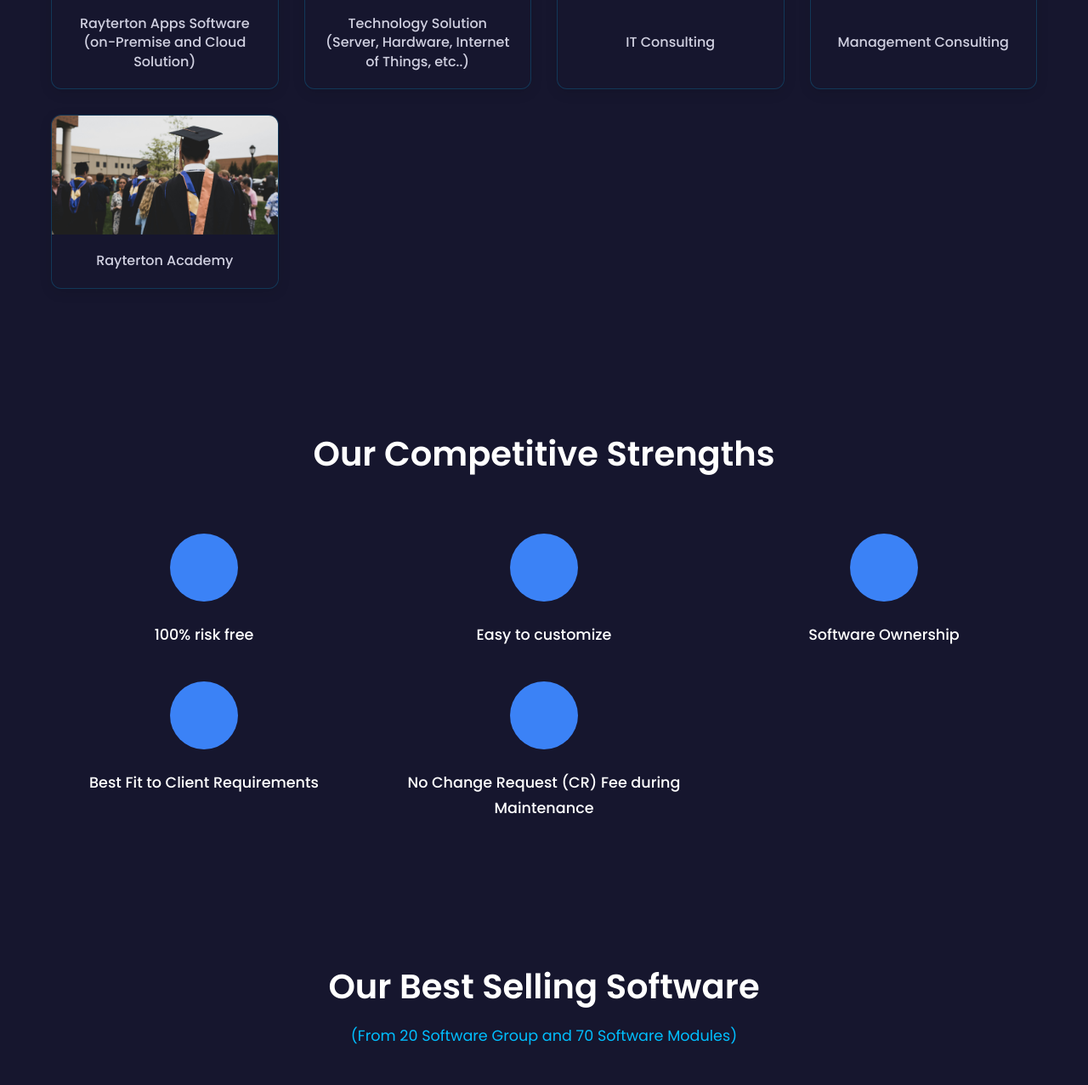
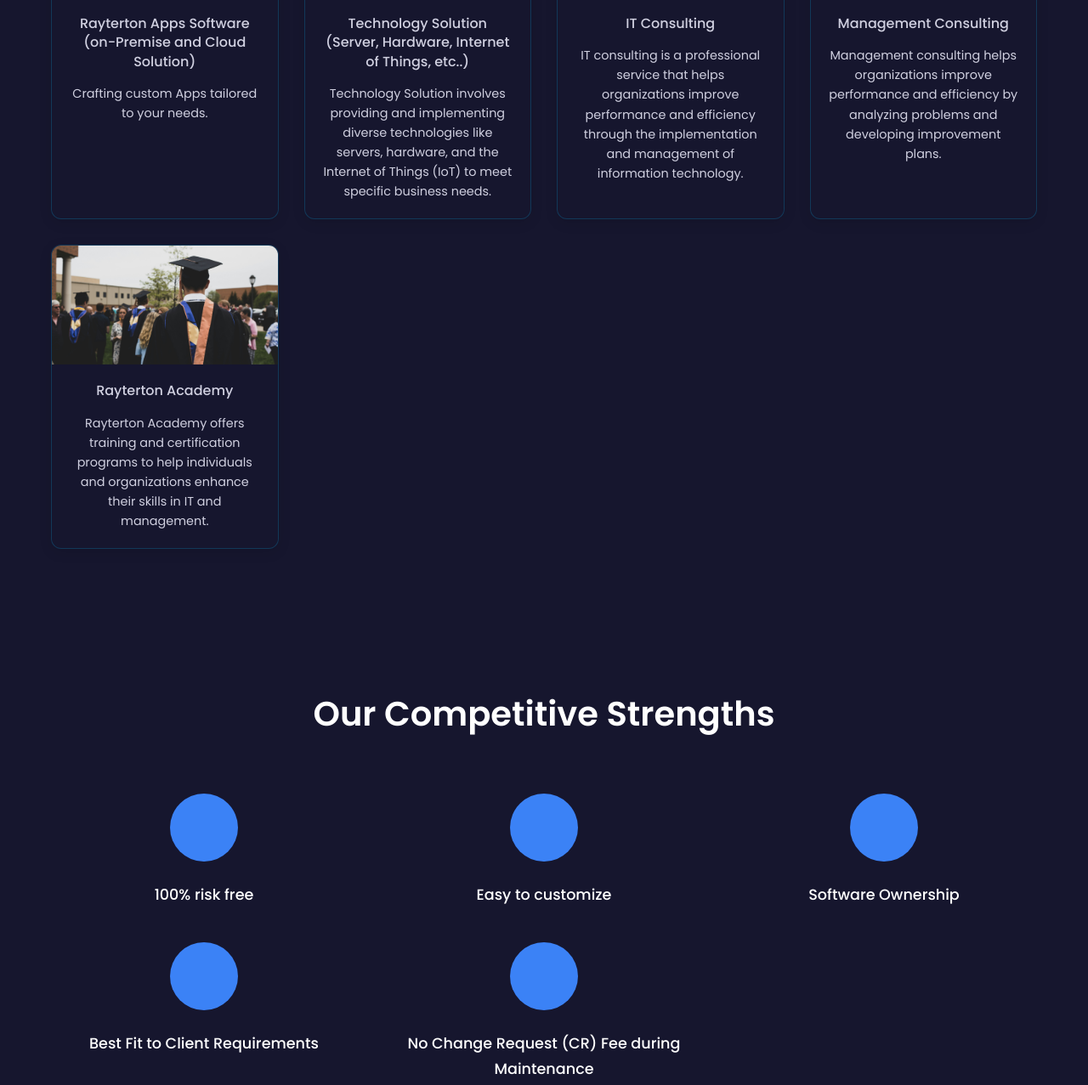
Before and after one commit to KallFhr/Rayterton-Website-LandingPageDev, a plain HTML site: page public_html/index.html in a window 1280 px wide. Shown: the part 1588-2865 px from the top of the page at 85% size. Drawn offline with Linux system fonts and the light colour scheme.

Commit message:
wlekekekds

```diff
--- a/public_html/index.css
+++ b/public_html/index.css
@@ -458,14 +458,21 @@
     padding: 20px;
     text-align: center;
     flex-grow: 1;
-    display: flex;
-    align-items: center;
-    justify-content: center;
+    /* Menghapus properti flex agar konten mengalir dari atas ke bawah */
 }
 .unit-caption h3 {
     font-size: 1rem;
     font-weight: 500;
     line-height: 1.4;
+    /* Menambahkan jarak bawah agar tidak terlalu mepet dengan deskripsi */
+    margin-bottom: 15px;
+}
+
+/* Tambahkan style ini untuk paragraf deskripsi */
+.unit-caption p {
+    font-size: 0.9rem;
+    color: var(--text-color);
+    line-height: 1.6;
 }
 .unit-card-academy {
     background-color: var(--primary-color);
--- a/public_html/index.html
+++ b/public_html/index.html
@@ -93,31 +93,36 @@
                         <img src="https://images.unsplash.com/photo-1556740758-90de374c12ad?q=80&w=2070&auto=format&fit=crop" alt="Software Development">
                         <div class="unit-caption">
                             <h3 data-lang-key="bu_card1_caption">Rayterton Apps Software (on-Premise and Cloud Solution)</h3>
+                            <p>Crafting custom Apps tailored to your needs.</p>
                         </div>
                     </div>
                     <div class="unit-card">
                         <img src="https://images.unsplash.com/photo-1518770660439-4636190af475?q=80&w=2070&auto=format&fit=crop" alt="Technology Solution">
                         <div class="unit-caption">
                             <h3 data-lang-key="bu_card2_caption">Technology Solution (Server, Hardware, Internet of Things, etc..)</h3>
+                            <p>Technology Solution involves providing and implementing diverse technologies like servers, hardware, and the Internet of Things (IoT) to meet specific business needs.</p>
                         </div>
                     </div>
                     <div class="unit-card">
                         <img src="https://images.unsplash.com/photo-1516321497487-e288fb19713f?q=80&w=2070&auto=format&fit=crop" alt="IT Consulting">
                         <div class="unit-caption">
                             <h3 data-lang-key="bu_card3_caption">IT Consulting</h3>
+                            <p>IT consulting is a professional service that helps organizations improve performance and efficiency through the implementation and management of information technology.</p>
                         </div>
                     </div>
                     <div class="unit-card">
                         <img src="https://images.unsplash.com/photo-1542744173-8e7e53415bb0?q=80&w=2070&auto=format&fit=crop" alt="Management Consulting">
                         <div class="unit-caption">
                             <h3 data-lang-key="bu_card4_caption">Management Consulting</h3>
+                       <p>Management consulting helps organizations improve performance and efficiency by analyzing problems and developing improvement plans.</p>
                         </div>
                     </div>
                     <div class="unit-card">
                         <img src="assets-img/rayterton-academy.jpg" alt="Rayterton Academy">
                         <div class="unit-caption">
                             <h3 data-lang-key="bu_card5_caption">Rayterton Academy</h3>
-                     </div>
+                            <p>Rayterton Academy offers training and certification programs to help individuals and organizations enhance their skills in IT and management.</p>
+                        </div>
 </div>
                 </div>
             </div>
@@ -186,7 +191,7 @@
         <section id="software" class="services-section">
             <div class="container">
                 <div class="section-title">
-                    <h2 data-lang-key="software_title">Our Best Selling Software</h2>
+                    <h2 data-lang-key="software_title">Select the Software You Are Interested In</h2>
                     <p data-lang-key="software_subtitle">(From 20 Software Group and 70 Software Modules)</p>
                 </div>
                 <div class="services-grid">
--- a/public_html/script.js
+++ b/public_html/script.js
@@ -35,7 +35,7 @@
             'about_title': 'About Us', 'about_text': 'Established in 2003, Rayterton provides IT software, server, hardware products and technology solution to many enterprise. Rayterton is a software principle for Rayterton Apps Software and Rayterton Cloud. Rayterton also provides technology, hardware, server and infrastructure supporting these software. Rayterton also provides IT and Management Consulting as well.',
             'bu_title': 'Our Business Units', 'bu_card1_caption': 'Rayterton Apps Software (on-Premise and Cloud Solution)', 'bu_card2_caption': 'Technology Solution (Server, Hardware, Internet of Things, etc..)', 'bu_card3_caption': 'IT Consulting', 'bu_card4_caption': 'Management Consulting', 'bu_card5_caption': 'Rayterton Academy',
             'strengths_title': 'Our Competitive Strengths', 'strength1': '100% risk free', 'strength2': 'Easy to customize', 'strength3': 'Software Ownership', 'strength4': 'Best Fit to Client Requirements', 'strength5': 'No Change Request (CR) Fee during Maintenance',
-            'software_title': 'Our Best Selling Software', 'software_subtitle': '(From 20 Software Group and 70 Software Modules)',
+            'software_title': 'Select the Software You Are Interested In', 'software_subtitle': '(From 20 Software Group and 70 Software Modules)',
             'industries_title': 'Industries We Serve', 'industries_subtitle': '(Cross Business Sector)',
             'footer_col1_title': 'Rayterton International', 'footer_col1_text': 'Your trusted partner in technology and innovation since 2003.', 'footer_col2_title': 'Quick Links',
             'nav_about_footer': 'About Us', 'nav_strengths_footer': 'Strengths', 'nav_software_footer': 'Software', 'nav_industries_footer': 'Industries',
```
